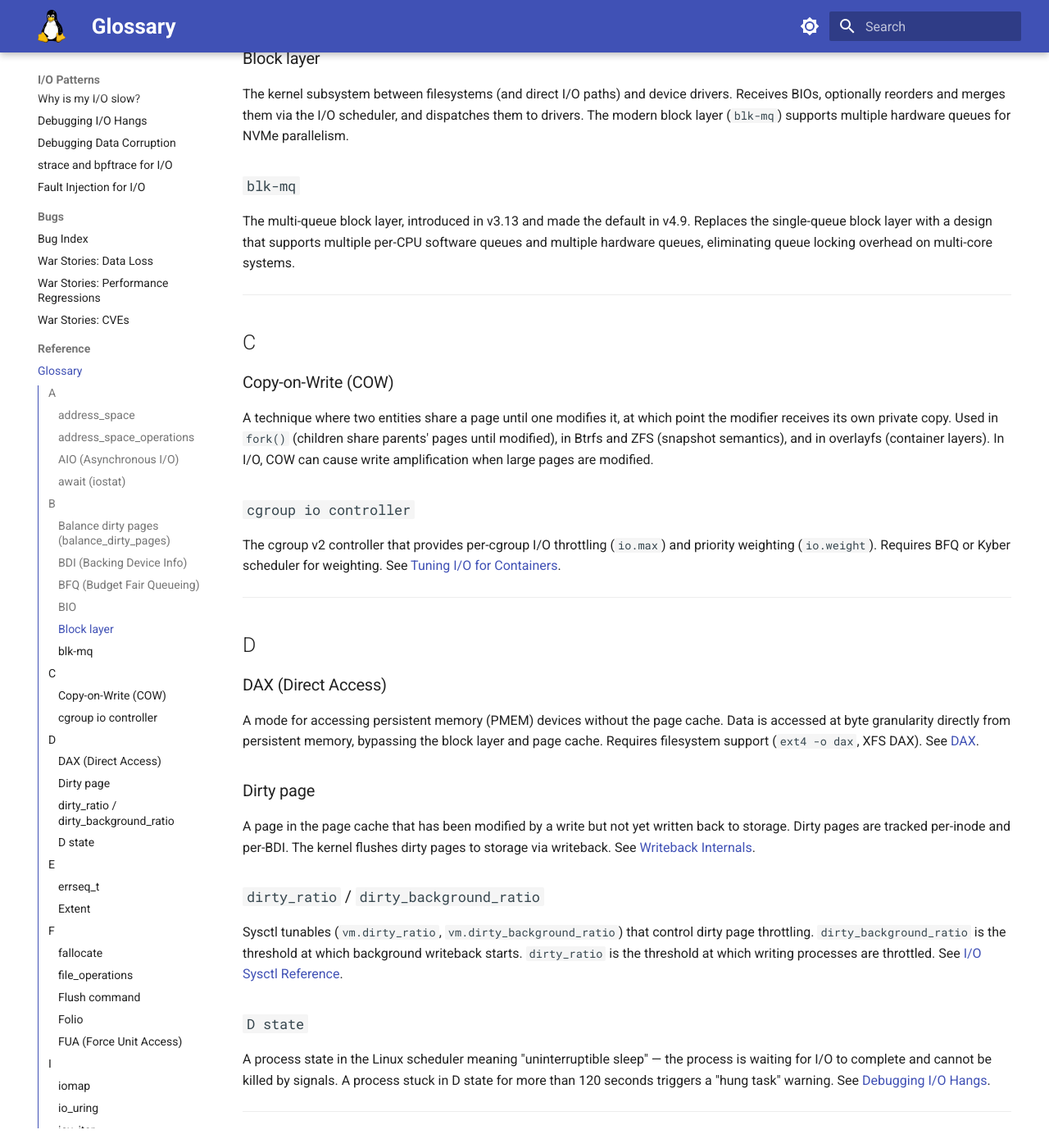
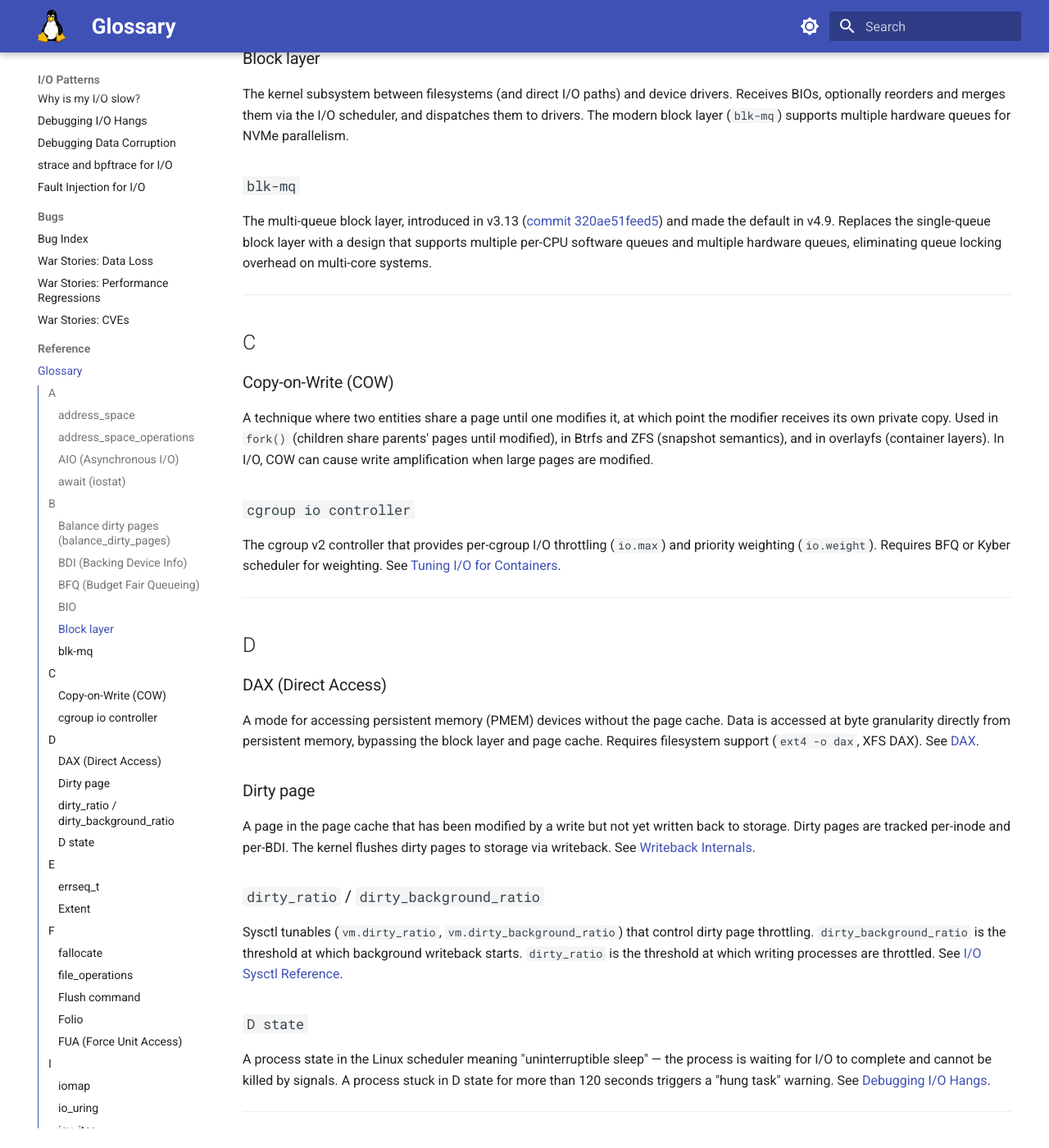
Before and after one commit to laveeshb/linux-kernel-internals, an MkDocs documentation site: the page built from docs/io/glossary.md, in a window 1280 px wide and 1400 px high, scrolled down 1602 px. Shown: the whole window at 82% size. Built offline with MkDocs 1.6.1 and Material for MkDocs 9.7.7, drawn with Linux system fonts in a browser that asks for light colours; some of the changed text lies outside the part shown.

Commit message:
io: add commit citations and fix cgroup writeback version
- war-stories-cves: link all five CVE headings to NVD; add commit
  reference for io_uring introduction in closing lesson

- glossary: add commit links for errseq_t (5660e13d2fd5, v4.13),
  blk-mq (320ae51feed5, v3.13), and iomap (4b4bb46d00b3, v4.8)

- overview, page-cache-internals: add commit link for XArray
  (b803b42c7f2b, v4.20) and struct folio (6b24ca4a1a8d, v5.16)

- writeback-internals: cgroup-aware writeback landed in v4.2, not v4.0

```diff
--- a/docs/io/glossary.md
+++ b/docs/io/glossary.md
@@ -38,7 +38,7 @@
 The kernel subsystem between filesystems (and direct I/O paths) and device drivers. Receives BIOs, optionally reorders and merges them via the I/O scheduler, and dispatches them to drivers. The modern block layer (`blk-mq`) supports multiple hardware queues for NVMe parallelism.
 
 ### `blk-mq`
-The multi-queue block layer, introduced in v3.13 and made the default in v4.9. Replaces the single-queue block layer with a design that supports multiple per-CPU software queues and multiple hardware queues, eliminating queue locking overhead on multi-core systems.
+The multi-queue block layer, introduced in v3.13 ([commit 320ae51feed5](https://git.kernel.org/linus/320ae51feed5)) and made the default in v4.9. Replaces the single-queue block layer with a design that supports multiple per-CPU software queues and multiple hardware queues, eliminating queue locking overhead on multi-core systems.
 
 ---
 
@@ -71,7 +71,7 @@
 ## E
 
 ### `errseq_t`
-A kernel type (introduced in v4.13) used to track whether a writeback error has occurred for a file since the last time the error was checked. `fsync()` uses `errseq_t` to return `EIO` exactly once after a writeback failure, rather than on every subsequent `fsync()` call.
+A kernel type (introduced in v4.13, [commit 5660e13d2fd5](https://git.kernel.org/linus/5660e13d2fd5)) used to track whether a writeback error has occurred for a file since the last time the error was checked. `fsync()` uses `errseq_t` to return `EIO` exactly once after a writeback failure, rather than on every subsequent `fsync()` call.
 
 ### Extent
 A contiguous range of blocks on storage allocated to a file. Modern filesystems (ext4 with extents enabled, XFS, Btrfs) use extents rather than per-block pointers for large files, reducing metadata overhead and enabling more efficient large I/O.
@@ -100,7 +100,7 @@
 ## I
 
 ### `iomap`
-A modern kernel framework (introduced in v4.8) for implementing filesystem block mapping — the translation from file offsets to block device addresses. Replaces the older `buffer_head` approach for I/O, enabling more efficient large I/O, direct I/O, and DAX. Used by XFS, ext4 (for large files), Btrfs, and others. See [iomap Internals](iomap-internals.md).
+A modern kernel framework (introduced in v4.8, [commit 4b4bb46d00b3](https://git.kernel.org/linus/4b4bb46d00b3)) for implementing filesystem block mapping — the translation from file offsets to block device addresses. Replaces the older `buffer_head` approach for I/O, enabling more efficient large I/O, direct I/O, and DAX. Used by XFS, ext4 (for large files), Btrfs, and others. See [iomap Internals](iomap-internals.md).
 
 ### `io_uring`
 A Linux I/O interface (v5.1, [commit 2b188cc1bb857](https://git.kernel.org/linus/2b188cc1bb857)) that uses shared-memory ring buffers to submit and complete I/O with minimal syscall overhead. Supports arbitrary operations (not just file I/O), kernel-side polling (`IORING_SETUP_SQPOLL`), and registered buffers. See [io_uring Architecture](../io-uring/io-uring-arch.md).
```
Also changed, not shown: docs/io/overview.md (+1 -1 lines), docs/io/page-cache-internals.md (+2 -2 lines), docs/io/war-stories-cves.md (+6 -6 lines), docs/io/writeback-internals.md (+1 -1 lines).
